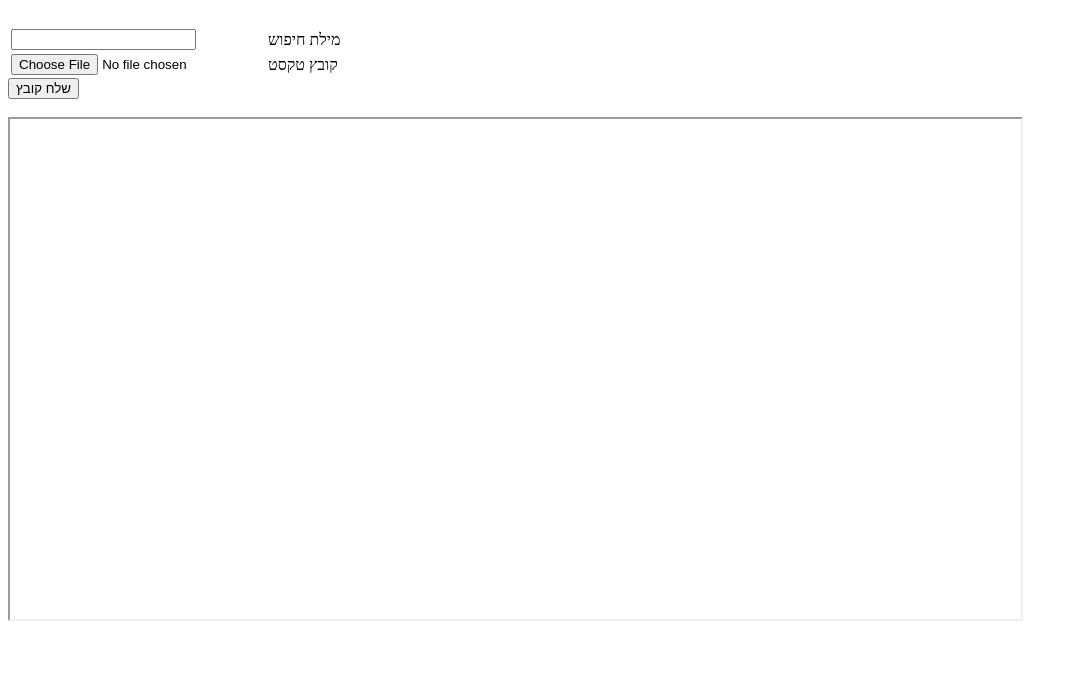
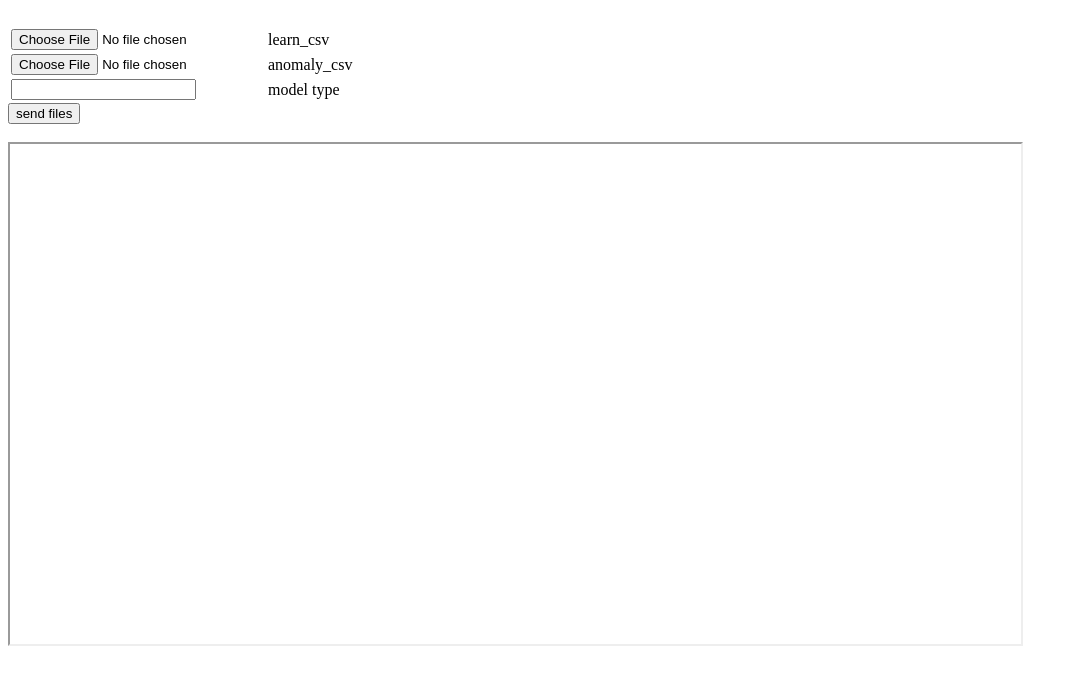
Before and after one commit to noamiel/AdvancedProgrammingWebApp, a plain HTML site: page REST_API/View/index.html in a window 1280 px wide. Shown: the whole page, without its empty margins (0-1078 px from the left). Drawn offline with Linux system fonts and the light colour scheme.

Commit message:
dummy detect function complete

```diff
--- a/REST_API/View/index.html
+++ b/REST_API/View/index.html
@@ -5,19 +5,23 @@
     <title>Anomaly Detection</title>
 </head>
 <body>
-<form action="/csv/model" method="post" enctype="multipart/form-data" name="searchForm" target="result">
+<form action="/dummy_detect" method="post" enctype="multipart/form-data" name="searchForm" target="result">
     <table>
         <tr>
-            <td><input type="text" name="key"></td>
-            <td>מילת חיפוש</td>
+            <td><input type="file" name="learn_csv"></td>
+            <td>learn_csv</td>
         </tr>
         <tr>
-            <td><input type="file" name="text_file"></td>
-            <td>קובץ טקסט</td>
+            <td><input type="file" name="anomaly_csv"></td>
+            <td>anomaly_csv</td>
+        </tr>
+        <tr>
+            <td><input type="text" name="model_type"></td>
+            <td>model type</td>
         </tr>
         <br>
     </table>
-    <input type="submit" value="שלח קובץ">
+    <input type="submit" value="send files">
 </form>
 <br>
 <iframe name="result" width="80%" height="500"></iframe>
```
Also changed, not shown: REST_API/api.js (+4 -3 lines).
